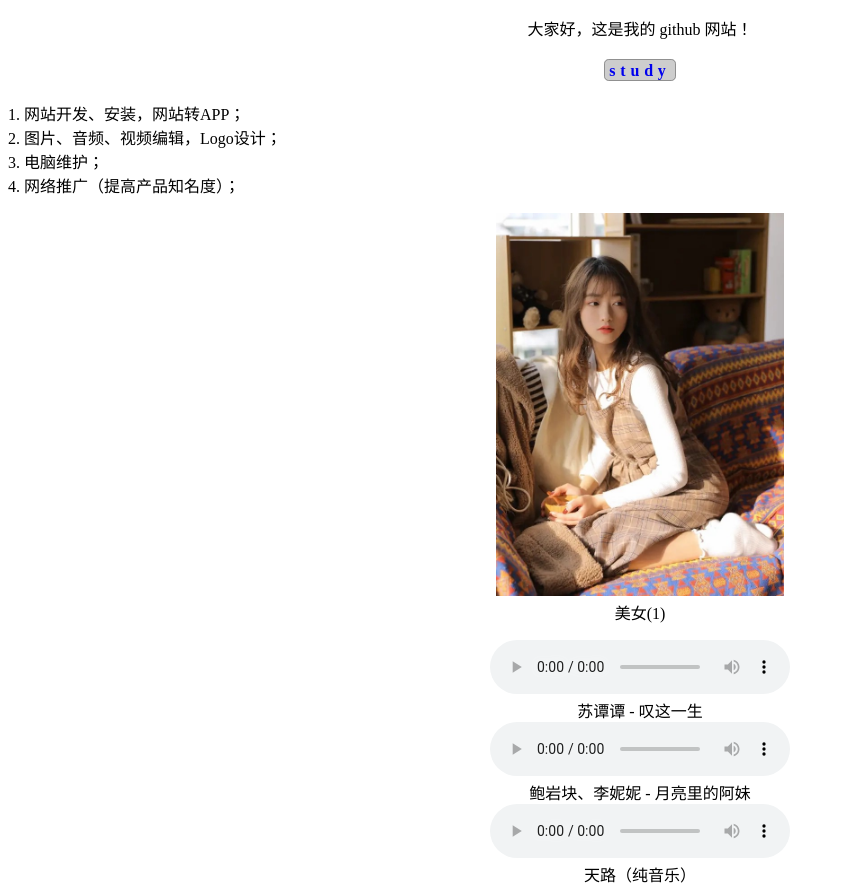
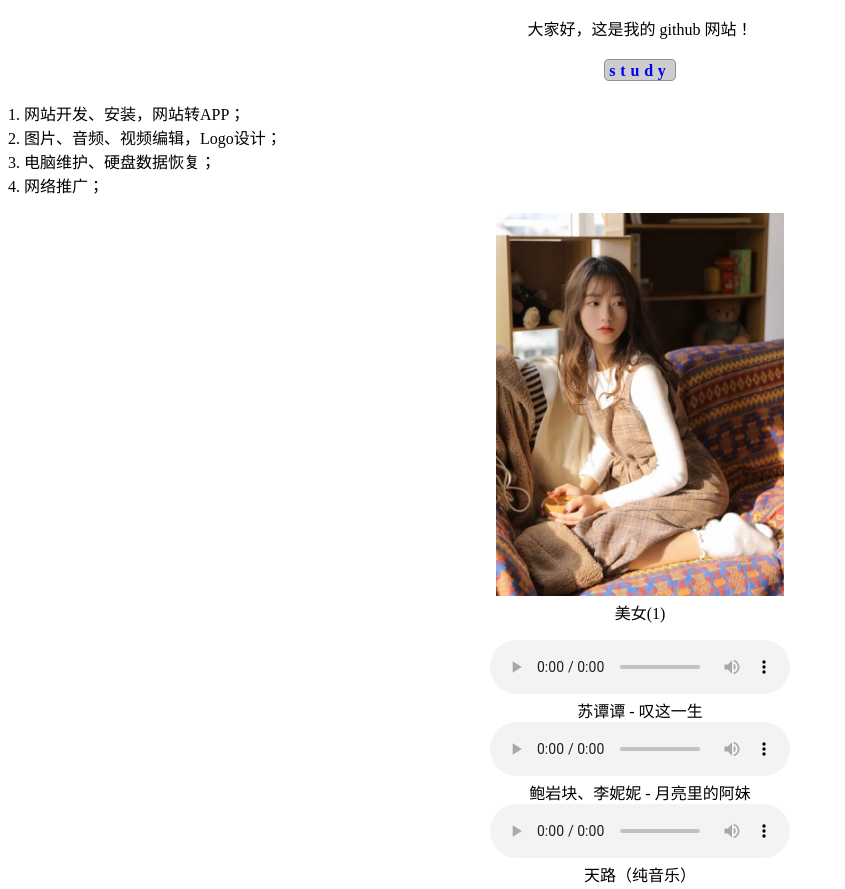
Before and after one commit to cheng5583/cheng5583.github.io, a plain HTML site: page index.html in a window 1280 px wide. Shown: the top 889 px of the page, without its empty margins (0-845 px from the left). Drawn offline with Linux system fonts and the light colour scheme.

Commit message:
Update index.html

```diff
--- a/index.html
+++ b/index.html
@@ -25,10 +25,10 @@
                     图片、音频、视频编辑，Logo设计；
             	</li>
             	<li style="list-style:decimal;">
-                    电脑维护；
+                    电脑维护、硬盘数据恢复；
             	</li>
             	<li style="list-style:decimal;">
-                    网络推广（提高产品知名度）；
+                    网络推广；
             	</li>
             </div>
             <div style="margin:1em 0">
```
